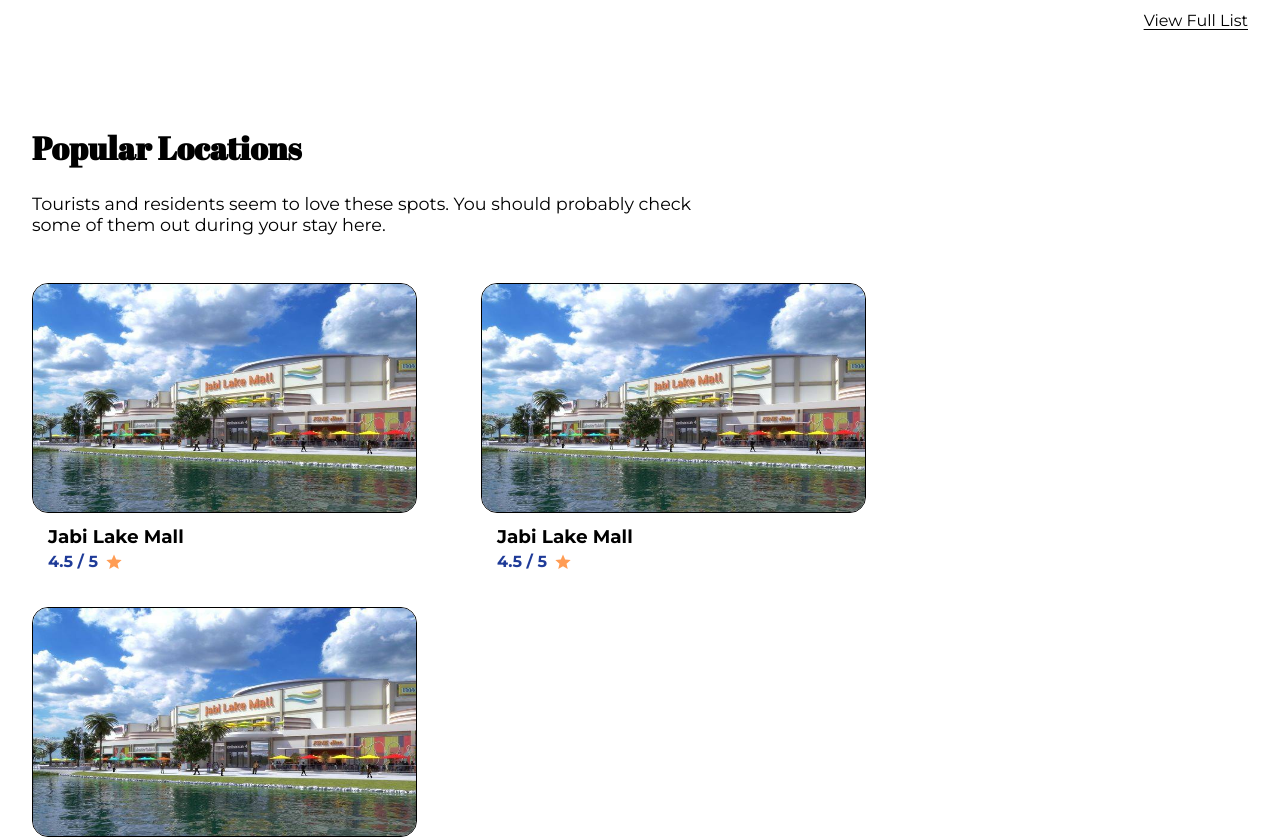
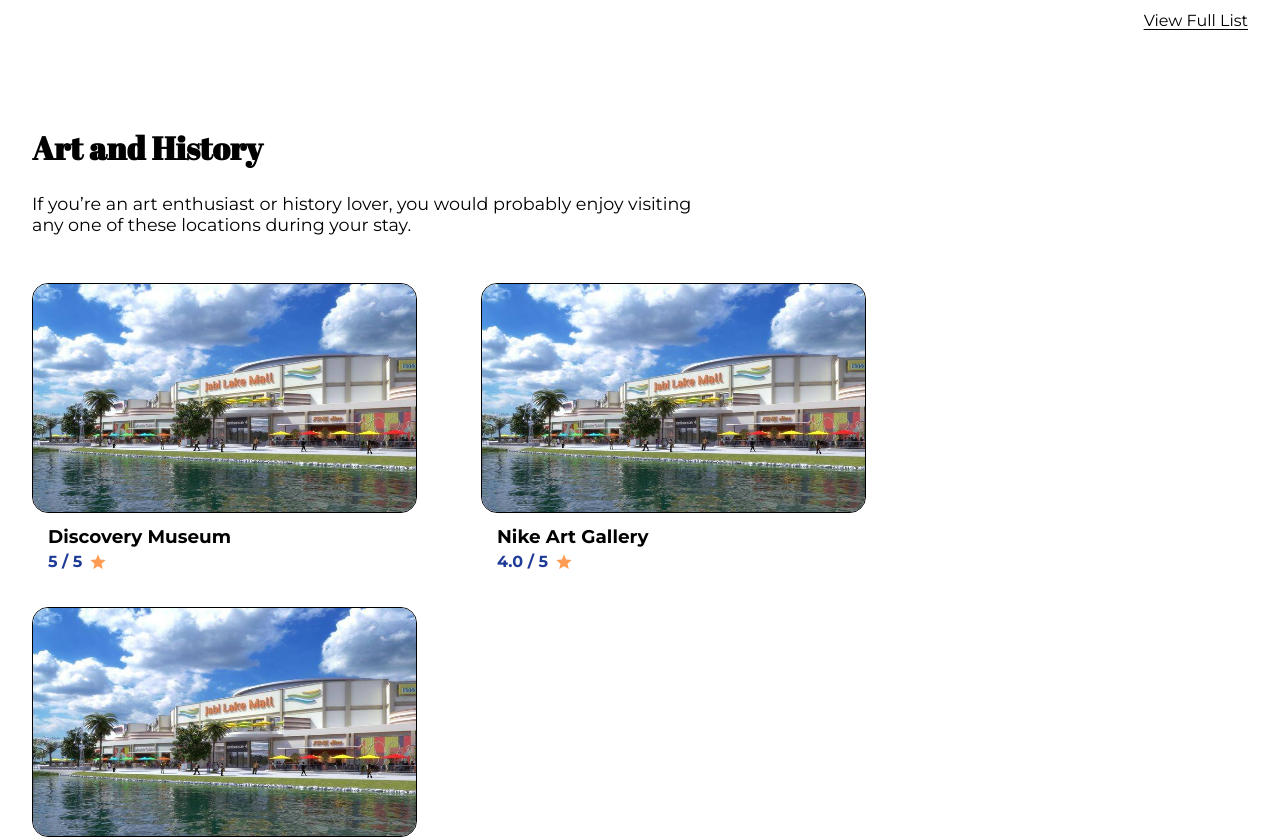
Before and after one commit to Ayinkeeeee/Tourify, a React (Create React App) app: page / in a window 1280 px wide. Shown: the part 1800-2639 px from the top of the page. Built offline with nearby package versions, Linux system fonts and the light colour scheme.

Commit message:
updted locations home component

```diff
--- a/src/components/items/LocationHome.jsx
+++ b/src/components/items/LocationHome.jsx
@@ -29,7 +29,8 @@
     location: {
         locationName: "Jabi Lake Mall",
         rating: 4.5,
-        address: "Bala Sokoto Wy, Jabi, Abuja 900108, Federal Capital Territory"
+        address: "Bala Sokoto Wy, Jabi, Abuja 900108, Federal Capital Territory",
+        pic: "jlm.jpg"
     }
 }
 
--- a/src/components/sections/LocationsHome.jsx
+++ b/src/components/sections/LocationsHome.jsx
@@ -6,7 +6,7 @@
       <h1>{data.header}</h1>
       <p>{data.text}</p>
       <div className="locations">
-        {data.locations && data.locations.map((location, index) => <LocationHome key={index} />)}
+        {data.locations && data.locations.map((location, index) => <LocationHome key={index} location={location}/>)}
       </div>
       <p className="full_list">View Full List</p>
     </section>
@@ -17,7 +17,26 @@
     data: {
         header: "Popular Locations",
         text: "Tourists and residents seem to love these  spots. You should probably check some of them out during your stay here.",
-        locations: [0, 0, 0]
+        locations: [
+          {
+            locationName: "Jabi Lake Mall",
+            rating: 4.5,
+            pic: 'jlm.jpg',
+            address: "Bala Sokoto Wy, Jabi, Abuja 900108, Federal Capital Territory"
+          },
+          {
+            locationName: "Jabi Lake Mall",
+            rating: 4.5,
+            pic: 'jlm.jpg',
+            address: "Bala Sokoto Wy, Jabi, Abuja 900108, Federal Capital Territory"
+          },
+          {
+            locationName: "Jabi Lake Mall",
+            rating: 4.5,
+            pic: 'jlm.jpg',
+            address: "Bala Sokoto Wy, Jabi, Abuja 900108, Federal Capital Territory"
+          }
+        ]
     }
 }
 
--- a/src/pages/Home.jsx
+++ b/src/pages/Home.jsx
@@ -52,7 +52,30 @@
         <main>
             <p>Welcome to Abuja! Discover the best of Abuja with Tourify, the best guide for the Capital. Find things to do in Abuja, from iconic leisure spots and fun-filled days out to top restaurants and unmissable Abuja events. If you’re not able to visit just yet, plan ahead to make the most of your next visit.</p>
             <LocationsHome/>
-            <LocationsHome/>
+            <LocationsHome data={{
+                header: "Art and History",
+                text: 'If you’re an art enthusiast or history lover, you would probably enjoy visiting any one of these locations during your stay.',
+                locations: [
+                    {
+                        locationName: "Discovery Museum",
+                        rating: 5,
+                        pic: 'jlm.jpg',
+                        address: "Bala Sokoto Wy, Jabi, Abuja 900108, Federal Capital Territory"
+                    },
+                    {
+                        locationName: "Nike Art Gallery",
+                        rating: '4.0',
+                        pic: 'jlm.jpg',
+                        address: 'Nike Art Gallery, Elegushi Road, Lekki Phase 1, Lagos'
+                    },
+                    {
+                        locationName: 'Retro Africa Gallery',
+                        rating: 4.75,
+                        pic: 'jlm.jpg',
+                        address: 'Km 7.5 Abuja International Airport Road Abuja Central'
+                    }
+                ]
+            }}/>
             <LocationsHome/>
             <section className="about">
                 <div className="text">
```
